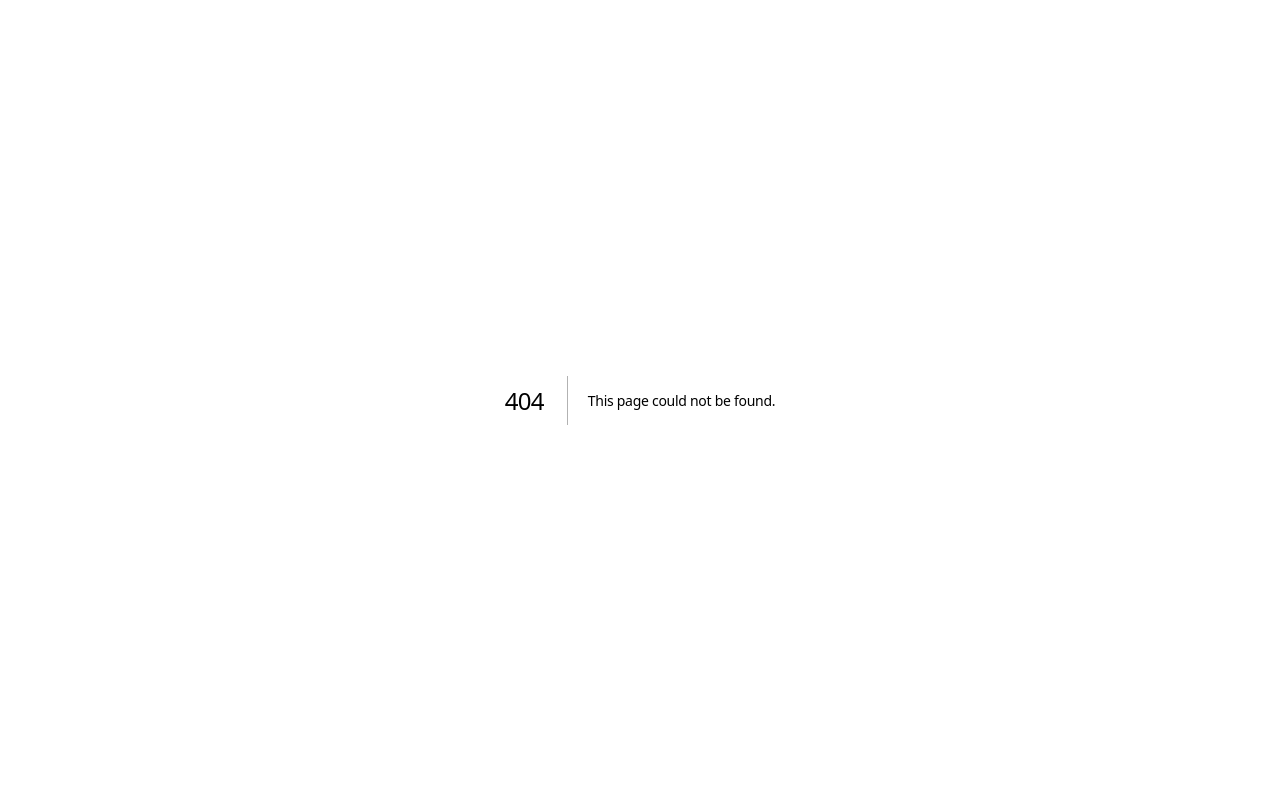
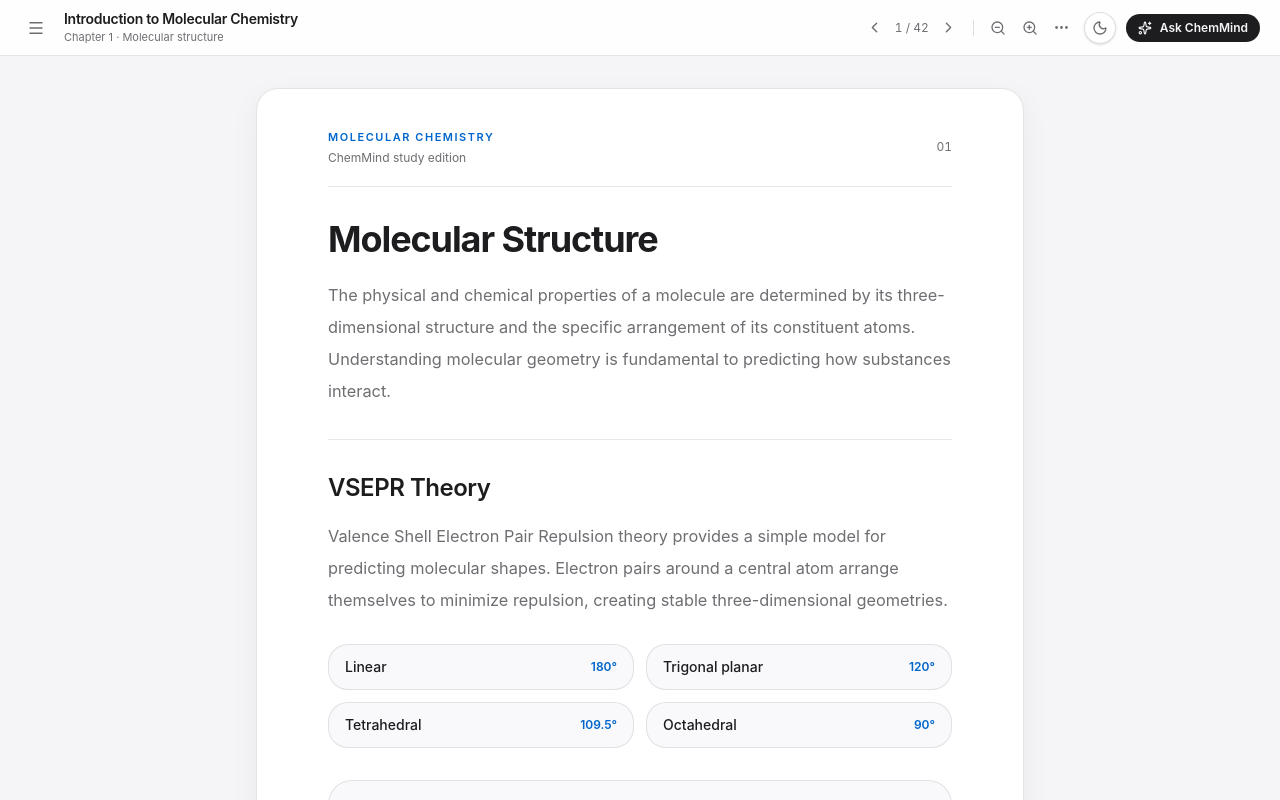
Before and after one commit to RaghavapriyanSaravanapriyan/chemmind, a Next.js app in the folder frontend/: page /workspace in a window 1280 px wide. Before the commit this address had no page. Built offline with nearby package versions, Linux system fonts and the light colour scheme.

Commit message:
feat: integrate frontend data flow

```diff
--- /dev/null
+++ b/frontend/src/app/workspace/page.tsx
@@ -0,0 +1,92 @@
+"use client";
+
+import { ChevronLeft, ChevronRight, Menu, MoreHorizontal, Sparkles, ZoomIn, ZoomOut } from "lucide-react";
+import { ThemeToggle } from "@/components/ui/theme-toggle";
+
+export default function WorkspacePage() {
+  return (
+    <div className="flex h-[100dvh] overflow-hidden bg-background text-foreground">
+      <main className="flex h-full min-h-0 min-w-0 flex-1 flex-col">
+        <header className="flex h-14 shrink-0 items-center justify-between border-b border-border/60 bg-surface/90 px-3 backdrop-blur-xl sm:px-5">
+          <div className="flex min-w-0 items-center gap-3">
+            <ToolbarIcon label="Open navigation">
+              <Menu size={18} />
+            </ToolbarIcon>
+            <div className="min-w-0">
+              <p className="truncate text-sm font-semibold tracking-[-0.02em]">Introduction to Molecular Chemistry</p>
+              <p className="hidden text-[11px] text-muted sm:block">Chapter 1 · Molecular structure</p>
+            </div>
+          </div>
+          <div className="flex items-center gap-0.5">
+            <div className="hidden items-center sm:flex">
+              <ToolbarIcon label="Previous page"><ChevronLeft size={17} /></ToolbarIcon>
+              <span className="px-1 text-xs tabular-nums text-muted">1 / 42</span>
+              <ToolbarIcon label="Next page"><ChevronRight size={17} /></ToolbarIcon>
+              <span className="mx-2 h-4 w-px bg-border/70" />
+              <ToolbarIcon label="Zoom out"><ZoomOut size={16} /></ToolbarIcon>
+              <ToolbarIcon label="Zoom in"><ZoomIn size={16} /></ToolbarIcon>
+              <ToolbarIcon label="More options"><MoreHorizontal size={17} /></ToolbarIcon>
+            </div>
+            <ThemeToggle className="ml-1" />
+            <button className="ml-2 flex items-center gap-2 rounded-full bg-foreground px-3 py-1.5 text-xs font-semibold text-background transition-transform hover:-translate-y-px active:translate-y-0">
+              <Sparkles size={14} /> <span className="hidden sm:inline">Ask ChemMind</span>
+            </button>
+          </div>
+        </header>
+        <div className="min-h-0 flex-1 overflow-y-auto px-3 py-6 sm:px-7 sm:py-8 lg:px-10">
+          <article className="mx-auto w-full max-w-[48rem] rounded-[18px] border border-border/60 bg-surface px-6 py-8 shadow-[0_10px_30px_rgba(29,29,31,0.05)] sm:rounded-[22px] sm:px-11 sm:py-10">
+            <Document />
+          </article>
+        </div>
+      </main>
+    </div>
+  );
+}
+
+function Document() {
+  return (
+    <div className="mx-auto max-w-[39rem]">
+      <div className="flex items-center justify-between border-b border-border/50 pb-5">
+        <div>
+          <p className="text-[11px] font-semibold tracking-[0.14em] text-accent uppercase">Molecular chemistry</p>
+          <p className="mt-1 text-xs text-muted">ChemMind study edition</p>
+        </div>
+        <span className="text-xs tabular-nums text-muted">01</span>
+      </div>
+      <h1 className="mt-8 text-3xl font-bold tracking-[-0.045em] sm:text-4xl">Molecular Structure</h1>
+      <p className="mt-5 text-[1.02rem] leading-8 text-muted">The physical and chemical properties of a molecule are determined by its three-dimensional structure and the specific arrangement of its constituent atoms. Understanding molecular geometry is fundamental to predicting how substances interact.</p>
+      <div className="my-8 h-px bg-border/50" />
+      <h2 className="text-2xl font-semibold tracking-[-0.035em]">VSEPR Theory</h2>
+      <p className="mt-4 text-[1.02rem] leading-8 text-muted">Valence Shell Electron Pair Repulsion theory provides a simple model for predicting molecular shapes. Electron pairs around a central atom arrange themselves to minimize repulsion, creating stable three-dimensional geometries.</p>
+      <div className="my-7 grid gap-3 sm:grid-cols-2">
+        {[["Linear", "180°"], ["Trigonal planar", "120°"], ["Tetrahedral", "109.5°"], ["Octahedral", "90°"]].map(([shape, angle]) => (
+          <div key={shape} className="flex items-center justify-between rounded-xl border border-border/60 bg-background/55 px-4 py-3">
+            <span className="text-sm font-medium">{shape}</span>
+            <span className="text-xs font-semibold text-accent">{angle}</span>
+          </div>
+        ))}
+      </div>
+      <figure className="mt-8 overflow-hidden rounded-2xl border border-border/60 bg-background/55 p-6 sm:p-7">
+        <div className="flex h-28 items-center justify-center">
+          <div className="relative size-20">
+            <span className="absolute left-1/2 top-1/2 size-9 -translate-x-1/2 -translate-y-1/2 rounded-full bg-accent shadow-[0_0_0_10px_rgba(0,102,204,0.08)]" />
+            <i className="absolute left-1/2 top-0 size-4 -translate-x-1/2 rounded-full bg-foreground/60" />
+            <i className="absolute bottom-0 left-1/2 size-4 -translate-x-1/2 rounded-full bg-foreground/60" />
+            <i className="absolute left-0 top-1/2 size-4 -translate-y-1/2 rounded-full bg-foreground/60" />
+            <i className="absolute right-0 top-1/2 size-4 -translate-y-1/2 rounded-full bg-foreground/60" />
+          </div>
+        </div>
+        <figcaption className="mt-4 text-center text-xs leading-5 text-muted">Figure 1.1 · Electron-pair arrangements determine molecular geometry.</figcaption>
+      </figure>
+      <p className="mt-8 text-[1.02rem] leading-8 text-muted">These structural considerations extend beyond simple molecules to complex macromolecules, influencing biological function in proteins and nucleic acids.</p>
+    </div>
+  );
+}
+
+function ToolbarIcon({ children, label, onClick }: { children: React.ReactNode; label: string; onClick?: () => void }) {
+  return (
+    <button type="button" onClick={onClick} aria-label={label} className="flex size-8 items-center justify-center rounded-lg text-muted transition-colors hover:bg-background hover:text-foreground">
+      {children}
+    </button>
+  );
+}
```
